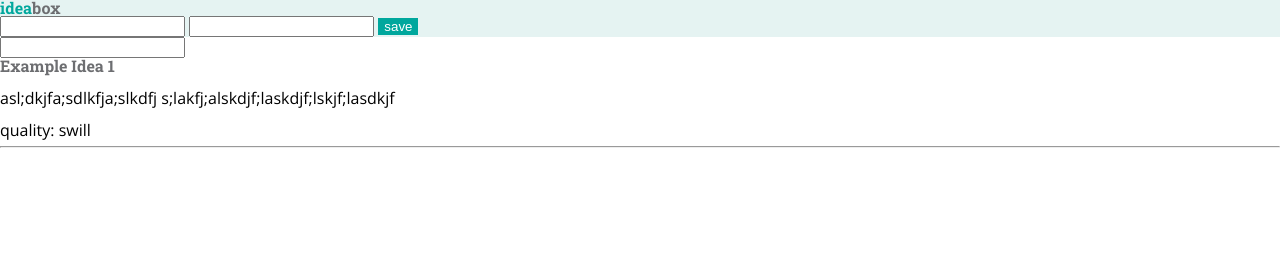
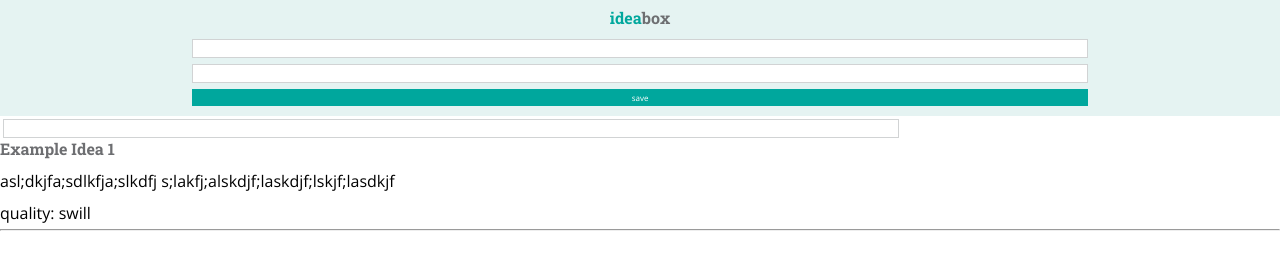
Before and after one commit to KylieStanley/idea-box, a plain HTML site: page index.html in a window 1280 px wide. Drawn offline with nearby package versions, Linux system fonts and the light colour scheme.

Commit message:
Style top section buttons and inputs

```diff
--- a/styles.css
+++ b/styles.css
@@ -15,16 +15,35 @@ body {
 h1 {
   color: #00A79D;
   font-family: 'Roboto Slab', serif;
+  padding: 10px;
+  text-align: center;
 }
 
 span {
   color: #6D6E71;
 }
 
+form {
+  align-items: center;
+  display: flex;
+  flex-direction: column;
+}
+
+input {
+  border: .9px solid #D1D3D4;
+  margin: 3px;
+  width: 70%;
+}
+
 .save-button {
   background-color: #00A79D;
+  border: 0;
   color: white;
-  border: 0;
+  font-family: 'Open Sans', sans-serif;
+  font-size: 8px;
+  margin: 3px 0 10px;
+  padding: 3px;
+  width: 70%;
 }
 
 .save-button:hover {
@@ -34,8 +53,8 @@ span {
 /*BOTTOM SECTION STYLING*/
 
 h3 {
+  color: #6D6E71;
   font-family: 'Roboto Slab', serif;
-  color: #6D6E71;
 }
 
 .quality-text {
```
